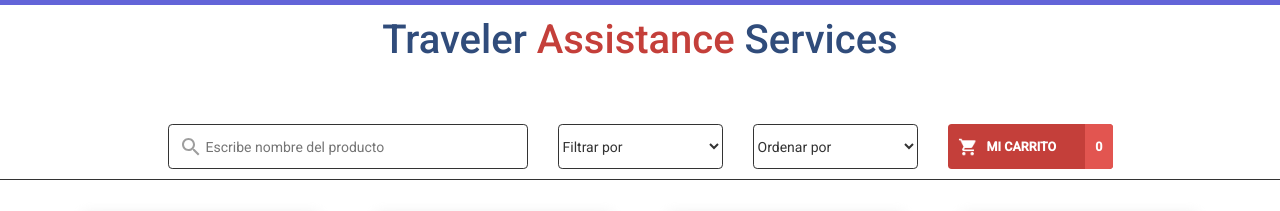
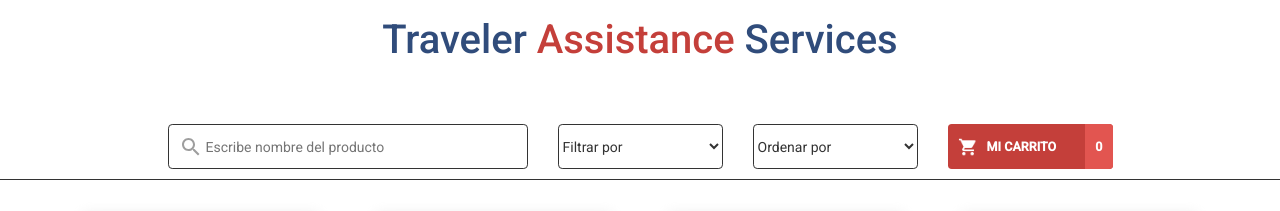
Before and after one commit to 70r63x/Store-with-JSON, a plain HTML site: page index.html in a window 1280 px wide. Shown: the top 211 px of the page. Drawn offline with Linux system fonts and the light colour scheme; grey boxes are pictures that could not be loaded.

Commit message:
change style

```diff
--- a/styles/personalstyle.css
+++ b/styles/personalstyle.css
@@ -33,7 +33,6 @@ HEADER
 	left: 0;
 	right: 0;
 	height: 5px;
-	background-color: #6364D8;
 }
 .header .navbar-brand {
 	color: #fff;
```
